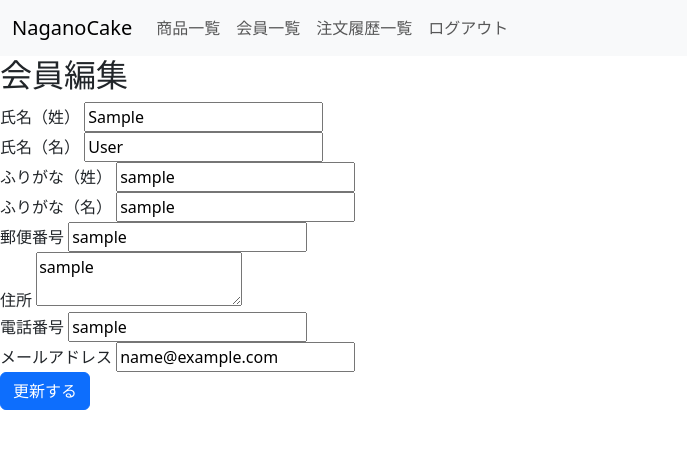
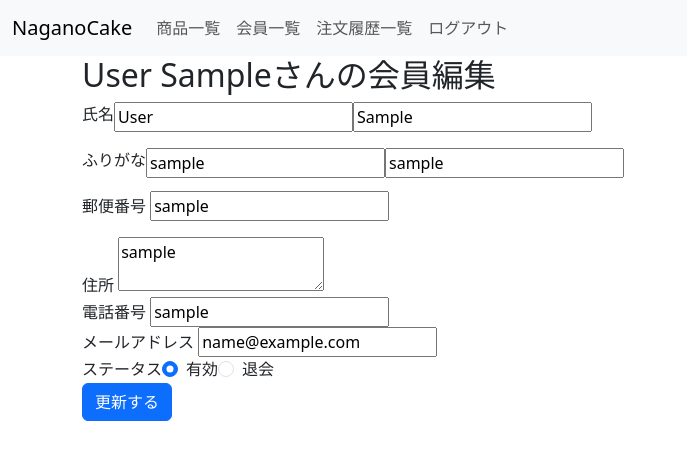
Before and after one commit to yusuyashi/nagano_cake, a Rails app: page /admin/customers/1/edit in a window 1280 px wide. Shown: the top 460 px of the page, without its empty margins (0-687 px from the left). Run offline with Rails 7, Linux system fonts and the light colour scheme; the visitor is signed in with stand-in values (Sample User, id 1); data comes from the database, SQL or seed files in the repository; style sheets or scripts are compiled from the project's sources.

Commit message:
会員編集レイアウト調整

```diff
--- a/app/controllers/admin/customers_controller.rb
+++ b/app/controllers/admin/customers_controller.rb
@@ -19,12 +19,12 @@ class Admin::CustomersController < ApplicationController
   else
     render :edit
   end
-end
+  end
 
 private
 
 def customer_params
-  params.require(:customer).permit(:first_name, :last_name, :first_name_kana, :last_name_kana, :postal_code, :address, :telephone_number, :email)
+  params.require(:customer).permit(:first_name, :last_name, :first_name_kana, :last_name_kana, :postal_code, :address, :telephone_number, :email, :is_deleted )
 end
 
 
--- a/app/views/admin/customers/edit.html.erb
+++ b/app/views/admin/customers/edit.html.erb
@@ -1,46 +1,53 @@
-
-<h2>会員編集</h2>
+<div class="container ">
+<h2><%= "#{@customer.last_name} #{@customer.first_name}" %>さんの会員編集</h2>
 
 <%= form_with(model: @customer, url: admin_customer_path(@customer), local: true) do |f| %>
-  <div class="field">
-    <%= f.label :first_name, '氏名（姓）' %>
-    <%= f.text_field :first_name %>
+ <div class="field d-flex">
+  <%= f.label :last_name, '氏名', class: 'mr-3' %>
+  <%= f.text_field :last_name, class: 'mr-2' %>
+  <%= f.text_field :first_name, class: 'mr-2' %>
+ </div>
+
+ <div class="field d-flex mt-3">
+    <%= f.label :first_name_kana, 'ふりがな', class: 'mr-3 ' %>
+    <%= f.text_field :last_name_kana, class: 'mr-2' %>
+    <%= f.text_field :first_name_kana, class: 'mr-2' %>
   </div>
 
-  <div class="field">
-    <%= f.label :last_name, '氏名（名）' %>
-    <%= f.text_field :last_name %>
-  </div>
-
-  <div class="field">
-    <%= f.label :first_name_kana, 'ふりがな（姓）' %>
-    <%= f.text_field :first_name_kana %>
-  </div>
-
-  <div class="field">
-    <%= f.label :last_name_kana, 'ふりがな（名）' %>
-    <%= f.text_field :last_name_kana %>
-  </div>
-
-  <div class="field">
-    <%= f.label :postal_code, '郵便番号' %>
+  <div class="field ">
+    <%= f.label :postal_code, '郵便番号', class: 'mr-3 mt-3' %>
     <%= f.text_field :postal_code %>
   </div>
 
-  <div class="field">
-    <%= f.label :address, '住所' %>
+  <div class="field mt-3">
+    <%= f.label :address, '住所', class: 'mr-2' %>
     <%= f.text_area :address %>
   </div>
 
   <div class="field">
-    <%= f.label :telephone_number, '電話番号' %>
+    <%= f.label :telephone_number, '電話番号', class: 'mr-2' %>
     <%= f.text_field :telephone_number %>
   </div>
 
   <div class="field">
-    <%= f.label :email, 'メールアドレス' %>
+    <%= f.label :email, 'メールアドレス', class: 'mr-2' %>
     <%= f.text_field :email %>
   </div>
 
+ <div class="field d-flex">
+  <%= f.label :is_deleted, 'ステータス', class: 'mr-3' %>
+  <div class="form-check mr-2">
+    <%= f.radio_button :is_deleted, false, class: 'form-check-input' %>
+    <%= f.label :is_deleted, '有効', class: 'form-check-label' %>
+  </div>
+  <div class="form-check">
+    <%= f.radio_button :is_deleted, true, class: 'form-check-input' %>
+    <%= f.label :is_deleted, '退会', class: 'form-check-label' %>
+  </div>
+</div>
+
+
+
+
   <%= f.submit '更新する', class: 'btn btn-primary' %>
 <% end %>
```
